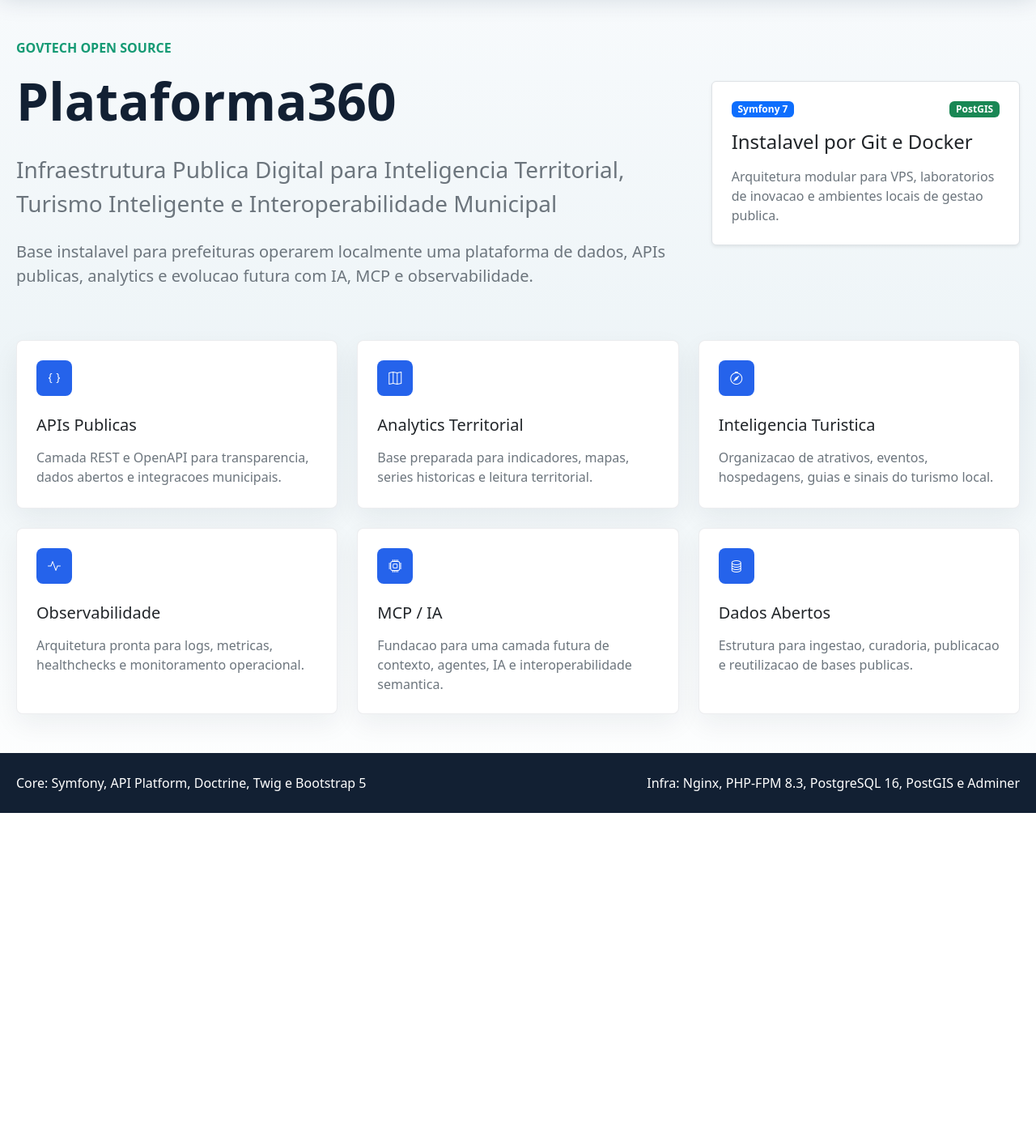
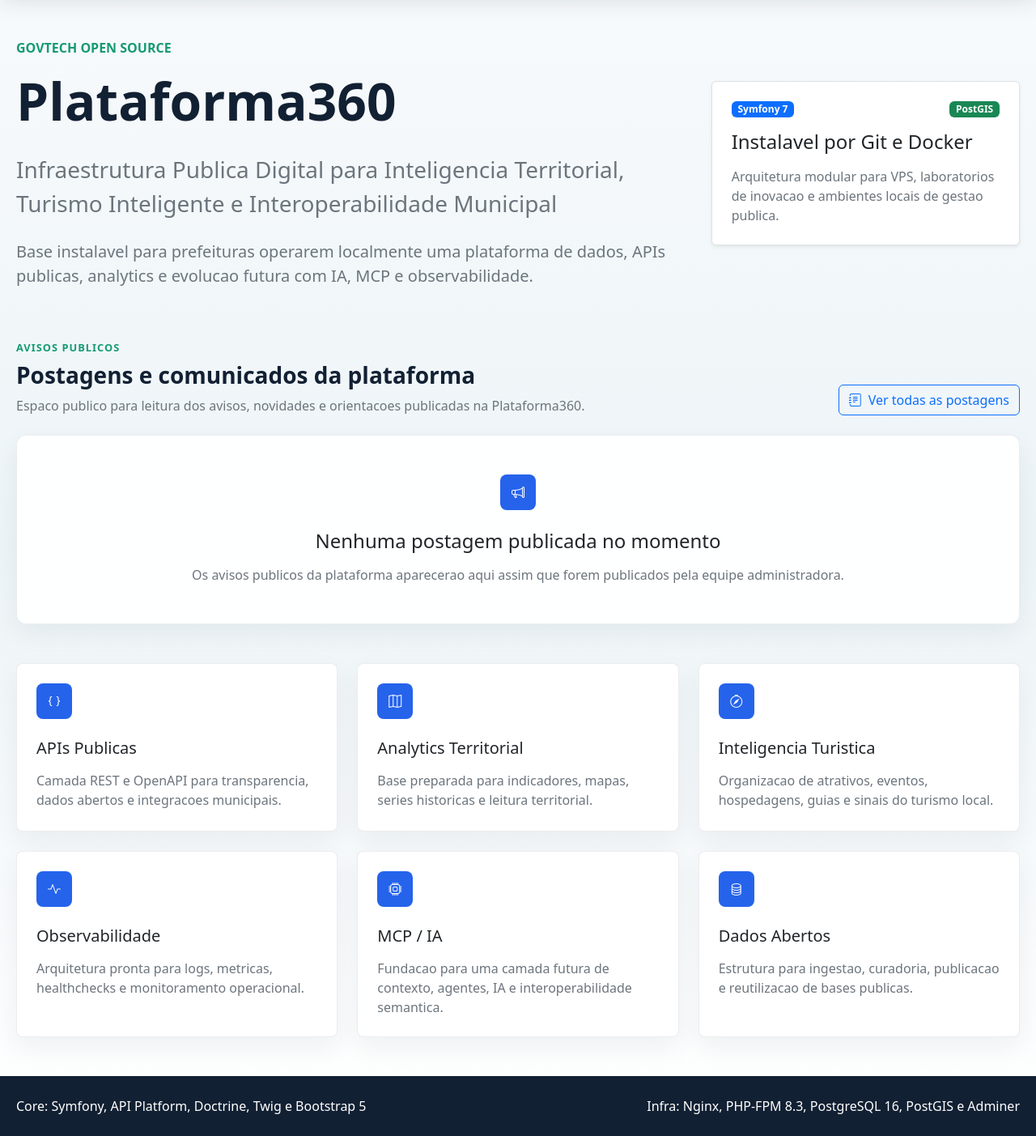
Before and after one commit to sertaodigitalorg/Plataforma360, a Symfony app: template apps/core/templates/home/index.html.twig in a window 1280 px wide. Shown: the part 89-1492 px from the top of the page at 81% size. Before the commit the page ends 1093 px from the top, so only its background shows below. Run offline with Twig, Linux system fonts and the light colour scheme; the template is opened without the code that fills it, so the values that code supplies are empty; some libraries are stand-ins or nearby versions.

Commit message:
feat: implement latest posts section in home page and add corresponding repository method

```diff
--- a/apps/core/templates/home/index.html.twig
+++ b/apps/core/templates/home/index.html.twig
@@ -66,6 +66,37 @@
         padding-left: 20px !important;
         padding-right: 20px !important;
     }
+
+    .section-heading {
+        color: var(--p360-ink);
+        font-weight: 700;
+    }
+
+    .section-kicker {
+        color: var(--p360-green);
+        font-size: .8rem;
+        font-weight: 700;
+        letter-spacing: .08em;
+        text-transform: uppercase;
+    }
+
+    .notice-card {
+        height: 100%;
+        border: 1px solid rgba(18, 32, 51, .08);
+        border-radius: .75rem;
+        background: rgba(255, 255, 255, .92);
+        box-shadow: 0 .75rem 2rem rgba(18, 32, 51, .06);
+    }
+
+    .notice-meta {
+        color: var(--p360-muted);
+        font-size: .875rem;
+    }
+
+    .notice-summary {
+        color: var(--p360-muted);
+        min-height: 4.5rem;
+    }
 </style>
 {% endblock %}
 
@@ -105,6 +136,58 @@
         </section>
 
         <section class="pb-5">
+            <div class="container-fluid mb-5">
+                <div class="d-flex flex-column flex-lg-row align-items-lg-end justify-content-between gap-3 mb-4">
+                    <div>
+                        <p class="section-kicker mb-2">Avisos publicos</p>
+                        <h2 class="section-heading h3 mb-2">Postagens e comunicados da plataforma</h2>
+                        <p class="text-secondary mb-0">Espaco publico para leitura dos avisos, novidades e orientacoes publicadas na Plataforma360.</p>
+                    </div>
+                    <a href="{{ path('blog_index') }}" class="btn btn-outline-primary">
+                        <i class="bi bi-journal-text me-2"></i>Ver todas as postagens
+                    </a>
+                </div>
+
+                <div class="row g-4">
+                    {% for post in latestPosts %}
+                        <div class="col-12 col-lg-4">
+                            <article class="notice-card p-4">
+                                <div class="d-flex align-items-center justify-content-between gap-3 mb-3">
+                                    <span class="badge text-bg-primary">Aviso</span>
+                                    <span class="notice-meta">
+                                        <i class="bi bi-calendar3 me-1"></i>{{ post.publishedAt|date('d/m/Y') }}
+                                    </span>
+                                </div>
+
+                                <h3 class="h4 mb-3">{{ post.title }}</h3>
+                                <p class="notice-meta mb-3">
+                                    <i class="bi bi-person-circle me-1"></i>{{ post.author.fullName }}
+                                </p>
+                                <p class="notice-summary mb-4">{{ post.summary }}</p>
+
+                                <div class="d-flex flex-wrap gap-2 mb-4">
+                                    {% for tag in post.tags|slice(0, 3) %}
+                                        <span class="badge rounded-pill text-bg-light text-primary border">{{ tag.name }}</span>
+                                    {% endfor %}
+                                </div>
+
+                                <a href="{{ path('blog_post', {slug: post.slug}) }}" class="btn btn-primary">
+                                    <i class="bi bi-arrow-right-circle me-2"></i>Ler postagem
+                                </a>
+                            </article>
+                        </div>
+                    {% else %}
+                        <div class="col-12">
+                            <div class="notice-card p-4 p-lg-5 text-center">
+                                <span class="module-icon mb-4"><i class="bi bi-megaphone"></i></span>
+                                <h3 class="h4 mb-3">Nenhuma postagem publicada no momento</h3>
+                                <p class="text-secondary mb-0">Os avisos publicos da plataforma aparecerao aqui assim que forem publicados pela equipe administradora.</p>
+                            </div>
+                        </div>
+                    {% endfor %}
+                </div>
+            </div>
+
             <div class="container-fluid">
                 <div class="row g-4">
                     {% for module in modules %}
```
Also changed, not shown: apps/core/src/Controller/HomeController.php (+5 -2 lines), apps/core/src/Repository/PostRepository.php (+21 -0 lines).
